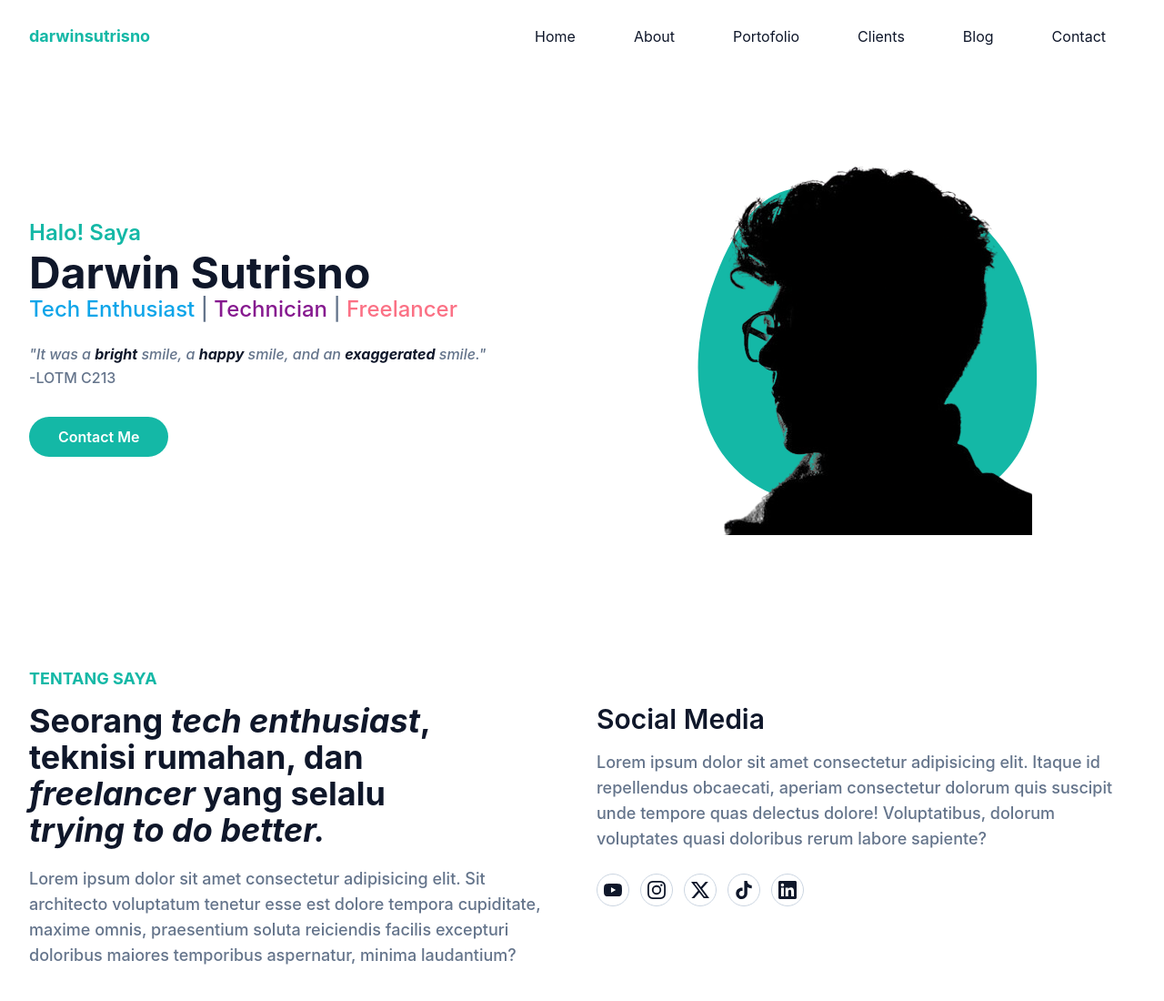
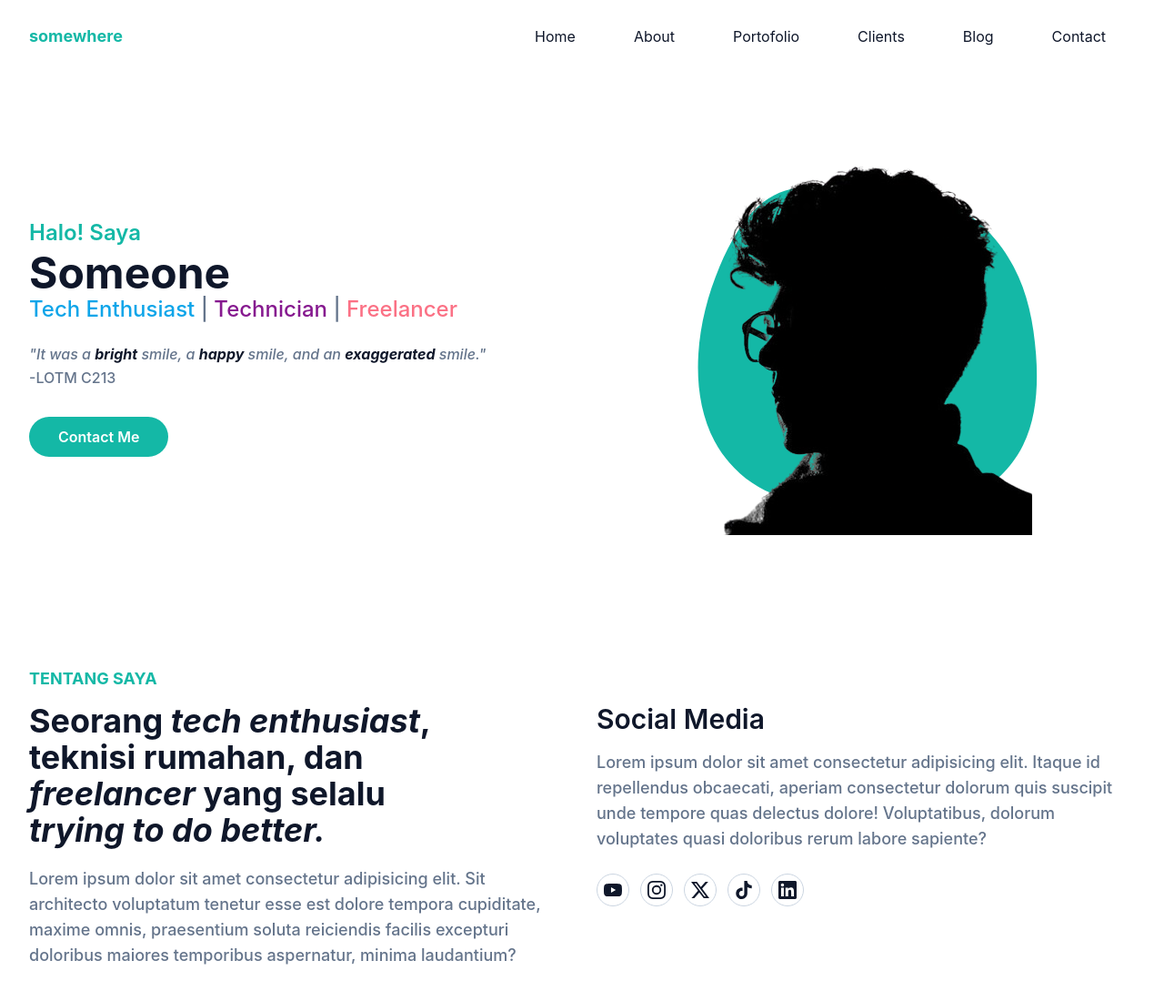
Before and after one commit to rnx228/portfolio-tailwind-css, a website: page index.html in a window 1280 px wide. Shown: the top 1100 px of the page at 91% size. Drawn offline with Linux system fonts and the light colour scheme.

Commit message:
minor changes

```diff
--- a/index.html
+++ b/index.html
@@ -4,7 +4,7 @@
 <head>
     <meta charset="UTF-8">
     <meta name="viewport" content="width=device-width, initial-scale=1.0">
-    <title>Darwin Sutrisno</title>
+    <title>something</title>
     <link rel="stylesheet" href="dist/output.css">
 </head>
 
@@ -15,7 +15,7 @@
         <div class="container">
             <div class="flex items-center justify-between relative">
                 <div class="px-4">
-                    <a href="#home" class="font-bold text-lg text-primary block py-6">darwinsutrisno</a>
+                    <a href="#home" class="font-bold text-lg text-primary block py-6">somewhere</a>
                 </div>
                 <div class="flex items-center px-4">
                     <button id="hamburger" name="hamburger" type="button" class="block absolute right-4 lg:hidden">
@@ -64,7 +64,7 @@
             <div class="flex flex-wrap">
                 <div class="w-full self-center px-4 lg:w-1/2">
                     <h1 class="text-base font-semibold text-primary md:text-xl lg:text-2xl">Halo!
-                        Saya <span class="block font-bold text-dark text-4xl mt-1 lg:text-5xl"> Darwin Sutrisno </span>
+                        Saya <span class="block font-bold text-dark text-4xl mt-1 lg:text-5xl"> Someone </span>
                     </h1>
                     <h2 class="font-medium text-sky-500 text-lg mb-5 lg:text-2xl">
                         Tech Enthusiast <span class="text-secondary"> | </span><span class="text-fuchsia-800">
```
